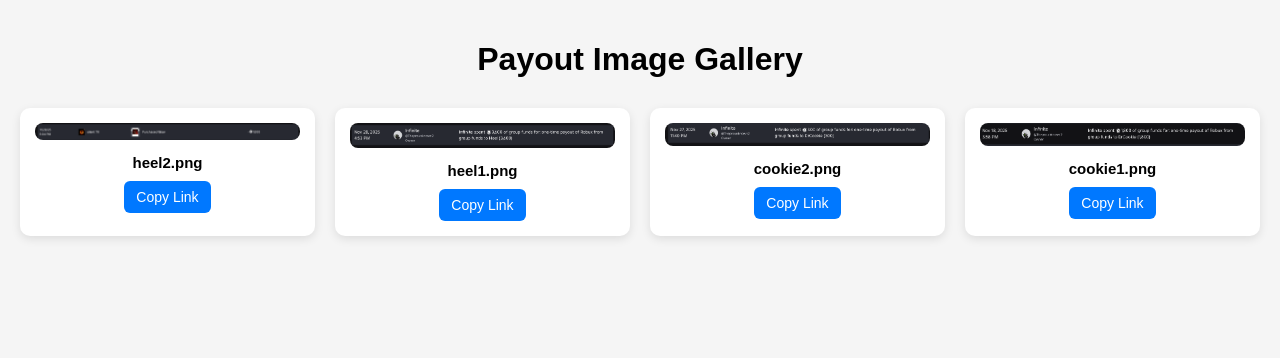
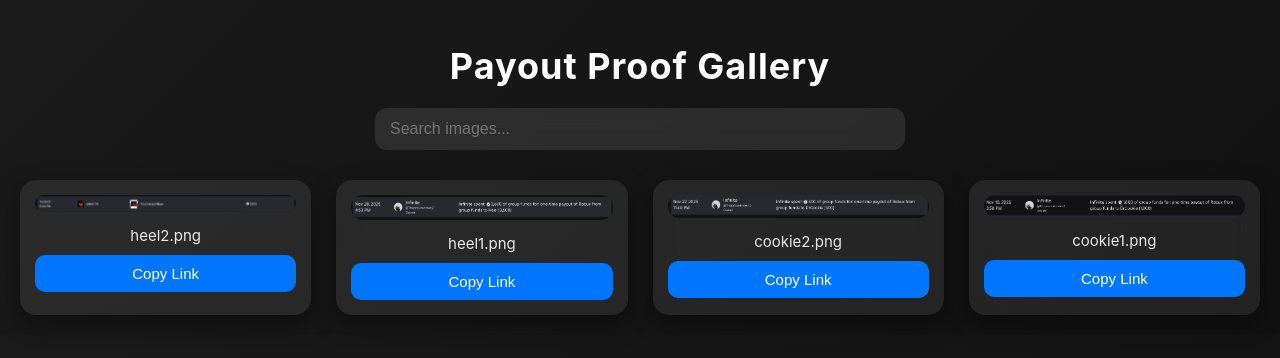
Before and after one commit to Infinityforlife/payouts, a plain HTML site: page index.html in a window 1280 px wide. Drawn offline with Linux system fonts and the light colour scheme; files whose address does not match are found by name.

Commit message:
Update index.html

```diff
--- a/index.html
+++ b/index.html
@@ -2,86 +2,118 @@
 <html lang="en">
 <head>
 <meta charset="UTF-8">
-  <title>Payout Gallery</title>
+<title>Payout Proof Gallery</title>
 
 <style>
   body {
-      font-family: Arial, sans-serif;
-      background: #f5f5f5;
     margin: 0;
+    font-family: "Inter", sans-serif;
+    background: linear-gradient(135deg, #1a1a1a, #111);
+    color: white;
     padding: 20px;
   }
 
   h1 {
     text-align: center;
-      margin-bottom: 30px;
+    margin-bottom: 20px;
+    font-size: 36px;
+    font-weight: 700;
+    letter-spacing: 1px;
+  }
+
+  #searchBar {
+    width: 100%;
+    max-width: 500px;
+    margin: 0 auto 30px auto;
+    display: block;
+    padding: 12px 15px;
+    border-radius: 12px;
+    border: none;
+    font-size: 16px;
+    outline: none;
+    background: rgba(255, 255, 255, 0.1);
+    color: white;
+    backdrop-filter: blur(10px);
   }
 
   .grid {
     display: grid;
-      grid-template-columns: repeat(auto-fill, minmax(250px, 1fr));
-      gap: 20px;
+    grid-template-columns: repeat(auto-fit, minmax(260px, 1fr));
+    gap: 25px;
   }
 
   .card {
-      background: white;
-      border-radius: 10px;
+    background: rgba(255, 255, 255, 0.08);
     padding: 15px;
-      box-shadow: 0 3px 10px rgba(0,0,0,0.1);
+    border-radius: 16px;
+    backdrop-filter: blur(12px);
+    box-shadow: 0 8px 25px rgba(0,0,0,0.4);
+    transition: 0.3s;
     text-align: center;
+    transform: translateY(0);
+  }
+
+  .card:hover {
+    transform: translateY(-6px);
+    box-shadow: 0 12px 30px rgba(0,0,0,0.55);
   }
 
   .card img {
     width: 100%;
-      border-radius: 8px;
+    border-radius: 12px;
     margin-bottom: 10px;
   }
 
   .name {
-      font-weight: bold;
+    font-size: 15px;
     margin-bottom: 10px;
-      font-size: 15px;
-      word-wrap: break-word;
+    opacity: 0.9;
   }
 
   .copy-btn {
+    background: #0076ff;
+    border: none;
+    padding: 10px 12px;
+    border-radius: 10px;
+    color: white;
     cursor: pointer;
-      background: #0078ff;
-      color: white;
-      border: none;
-      padding: 8px 12px;
-      border-radius: 6px;
-      font-size: 14px;
     transition: 0.2s;
+    width: 100%;
+    font-size: 15px;
   }
 
   .copy-btn:hover {
-      background: #005fcc;
+    background: #005fd1;
   }
+
 </style>
 </head>
 <body>
 
-<h1>Payout Image Gallery</h1>
+<h1>Payout Proof Gallery</h1>
+
+<input id="searchBar" placeholder="Search images...">
 
 <div id="gallery" class="grid"></div>
 
 <script>
+  let loadedCards = [];
+
   async function loadImages() {
     const response = await fetch("images.json");
     const files = await response.json();
 
     const gallery = document.getElementById("gallery");
 
-    // Get correct base URL (important for GitHub Pages)
+    // Base path (auto-handles GitHub Pages subpath)
     const base = window.location.origin + window.location.pathname.replace(/\/$/, "");
 
     files.forEach(name => {
-      // Correct output: /payouts/images/filename.png
-      const url = `${base}/images/${name}`;
+      const url = `${base}/Proofs/${name}`;
 
       const card = document.createElement("div");
       card.className = "card";
+      card.setAttribute("data-name", name.toLowerCase());
 
       card.innerHTML = `
         <img src="${url}">
@@ -94,11 +126,22 @@
         alert("Copied: " + url);
       };
 
+      loadedCards.push(card);
       gallery.appendChild(card);
     });
   }
 
   loadImages();
+
+  // Live Search Feature
+  document.getElementById("searchBar").addEventListener("input", function() {
+    const search = this.value.toLowerCase();
+
+    loadedCards.forEach(card => {
+      const name = card.getAttribute("data-name");
+      card.style.display = name.includes(search) ? "block" : "none";
+    });
+  });
 </script>
 
 </body>
```
Lines whose indentation alone changed are shown as unchanged.
